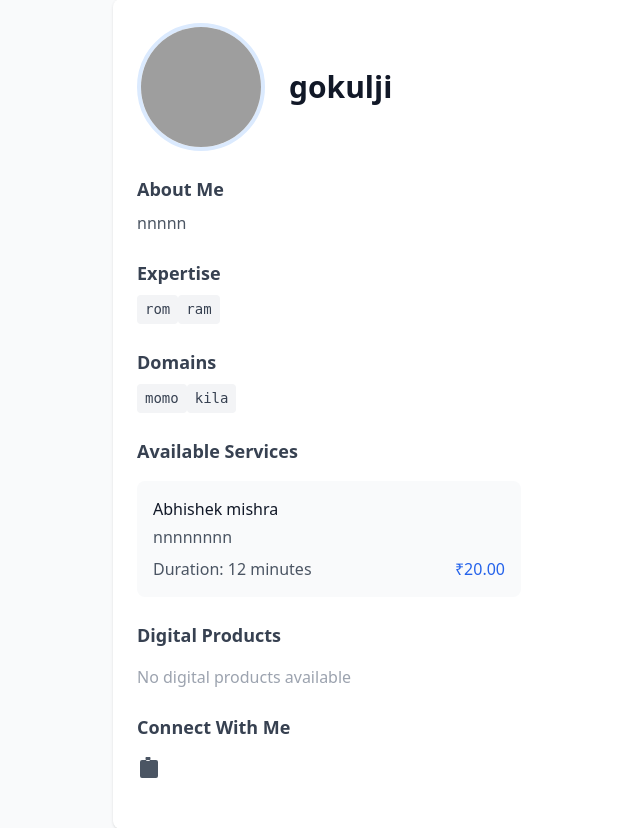
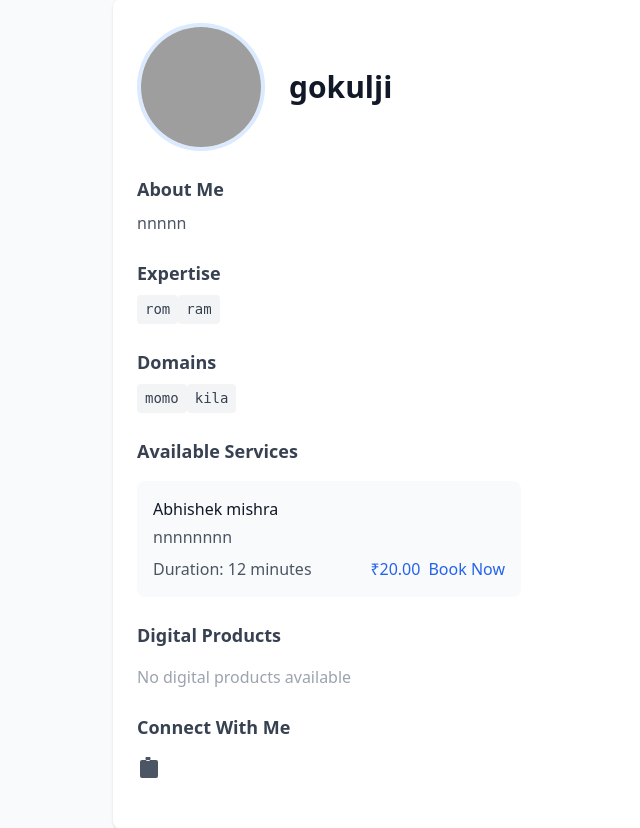
Before and after one commit to errorLAD/okmentorDjangoV1-cloudinary, a Django app: a page that uses templates/mentor/mentor_profile.html in a window 1280 px wide. Shown: the part 129-957 px from the top of the page, without its empty margins (111-751 px from the left). Run offline with Django 5.2, Linux system fonts and the light colour scheme; data comes from the database, SQL or seed files in the repository; some libraries are stand-ins or nearby versions; grey boxes are pictures that could not be loaded.

Commit message:
Update mentor_profile.html

```diff
--- a/templates/mentor/mentor_profile.html
+++ b/templates/mentor/mentor_profile.html
@@ -164,13 +164,16 @@
                     <h2 class="text-lg font-semibold text-gray-700 mb-4">Available Services</h2>
                     {% if services %}
                         <div class="grid grid-cols-1 md:grid-cols-2 gap-4 products-grid">
-                            {% for service in services %}
+ {% for service in services %}
                                 <div class="bg-gray-50 p-4 rounded-lg">
                                     <h3 class="font-medium text-gray-900">{{ service.name }}</h3>
                                     <p class="text-gray-600 mt-1">{{ service.description }}</p>
                                     <div class="mt-2 flex justify-between items-center">
                                         <span class="text-gray-600">Duration: {{ service.duration_minutes }} minutes</span>
-                                        <span class="font-medium text-blue-600">₹{{ service.price }}</span>
+                                        <div class="flex items-center gap-2">
+                                            <span class="font-medium text-blue-600">₹{{ service.price }}</span>
+                                            <a href="{% url 'book_service' service.id %}" class="text-blue-600 hover:text-blue-800">Book Now</a>
+                                        </div>
                                     </div>
                                 </div>
                             {% endfor %}
```
